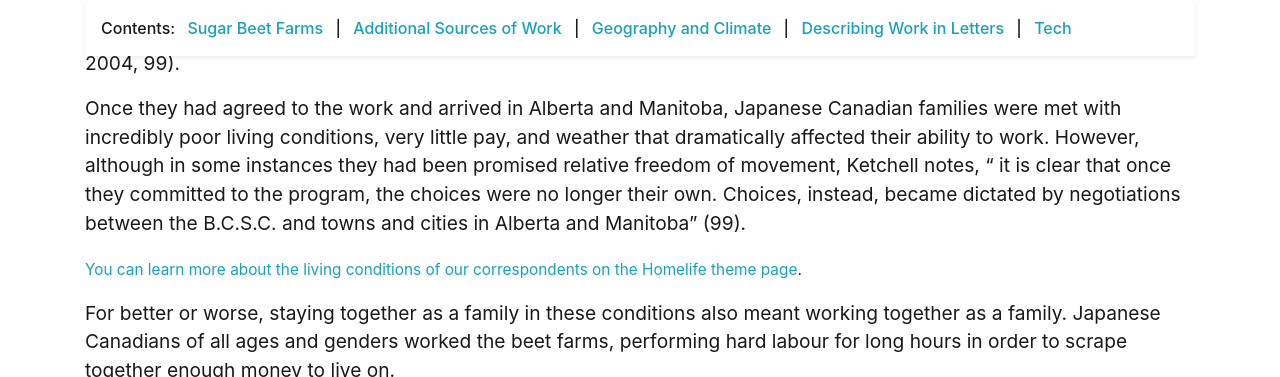
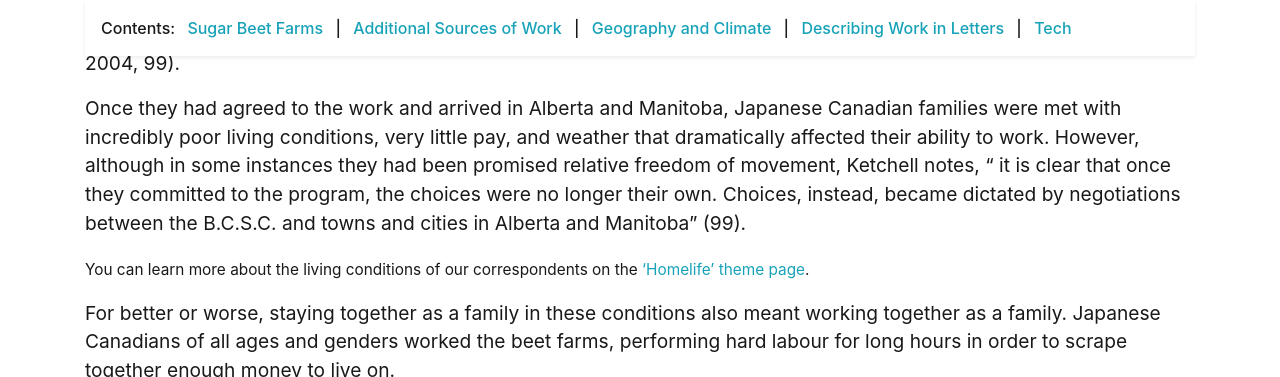
Before and after one commit to ubc-library-rbsc/gillis-2021, a Jekyll site: the page built from pages/labour.md, in a window 1280 px wide and 900 px high, scrolled down 455 px, cut to the strip 0-377 px from the top of the window. Built offline with Jekyll 4.4.1, drawn with Linux system fonts in a browser that asks for light colours.

Commit message:
Update labour.md

```diff
--- a/pages/labour.md
+++ b/pages/labour.md
@@ -17,7 +17,7 @@ Much of the work done by the families of the correspondents centres around sugar
 
 Once they had agreed to the work and arrived in Alberta and Manitoba, Japanese Canadian families were met with incredibly poor living conditions, very little pay, and weather that dramatically affected their ability to work. However, although in some instances they had been promised relative freedom of movement, Ketchell notes, “ it is clear that once they committed to the program, the choices were no longer their own. Choices, instead, became dictated by negotiations between the B.C.S.C. and towns and cities in Alberta and Manitoba” (99).
 
-<small><a href="https://ubc-library-rbsc.github.io/gillis-2021/homelife.html"> You can learn more about the living conditions of our correspondents on the Homelife theme page</a>.</small>
+<small>You can learn more about the living conditions of our correspondents on the <a href="https://ubc-library-rbsc.github.io/gillis-2021/homelife.html">'Homelife' theme page</a>.</small>
 
 For better or worse, staying together as a family in these conditions also meant working together as a family. Japanese Canadians of all ages and genders worked the beet farms, performing hard labour for long hours in order to scrape together enough money to live on.
 
```
